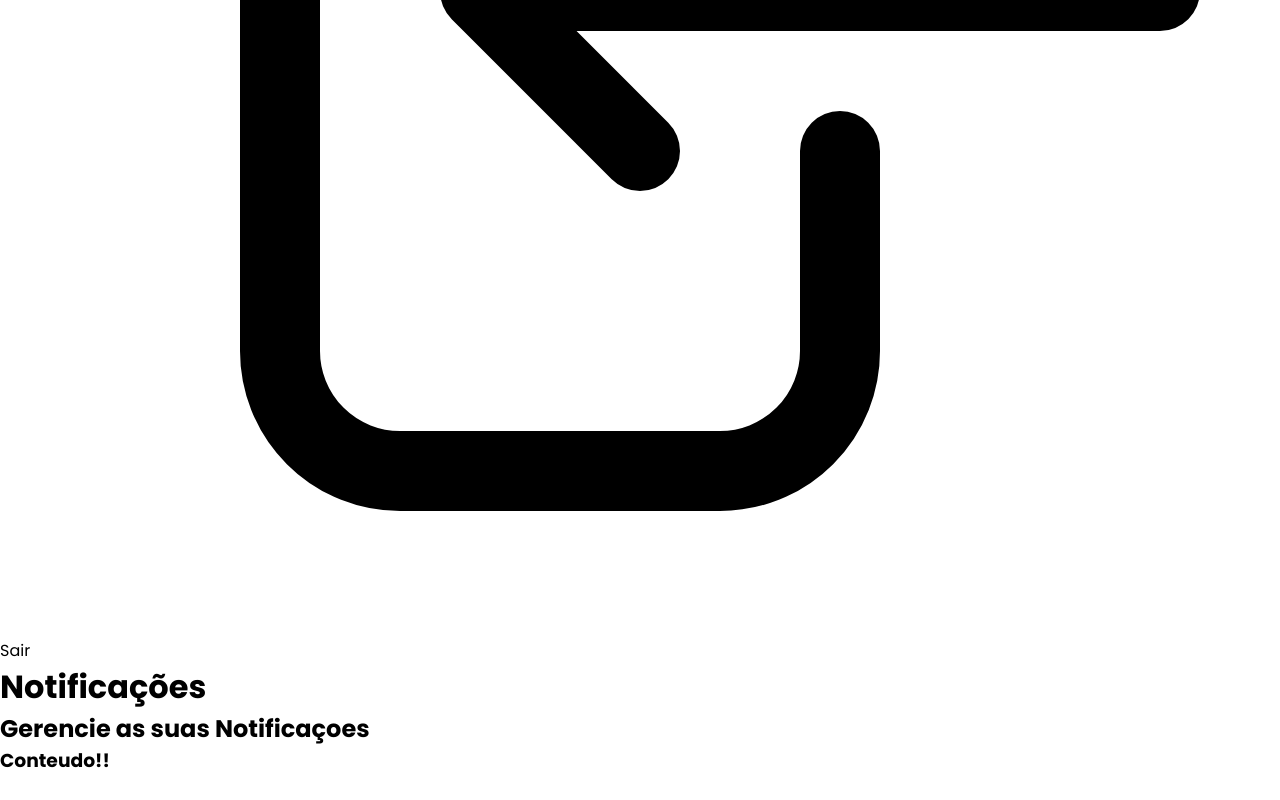
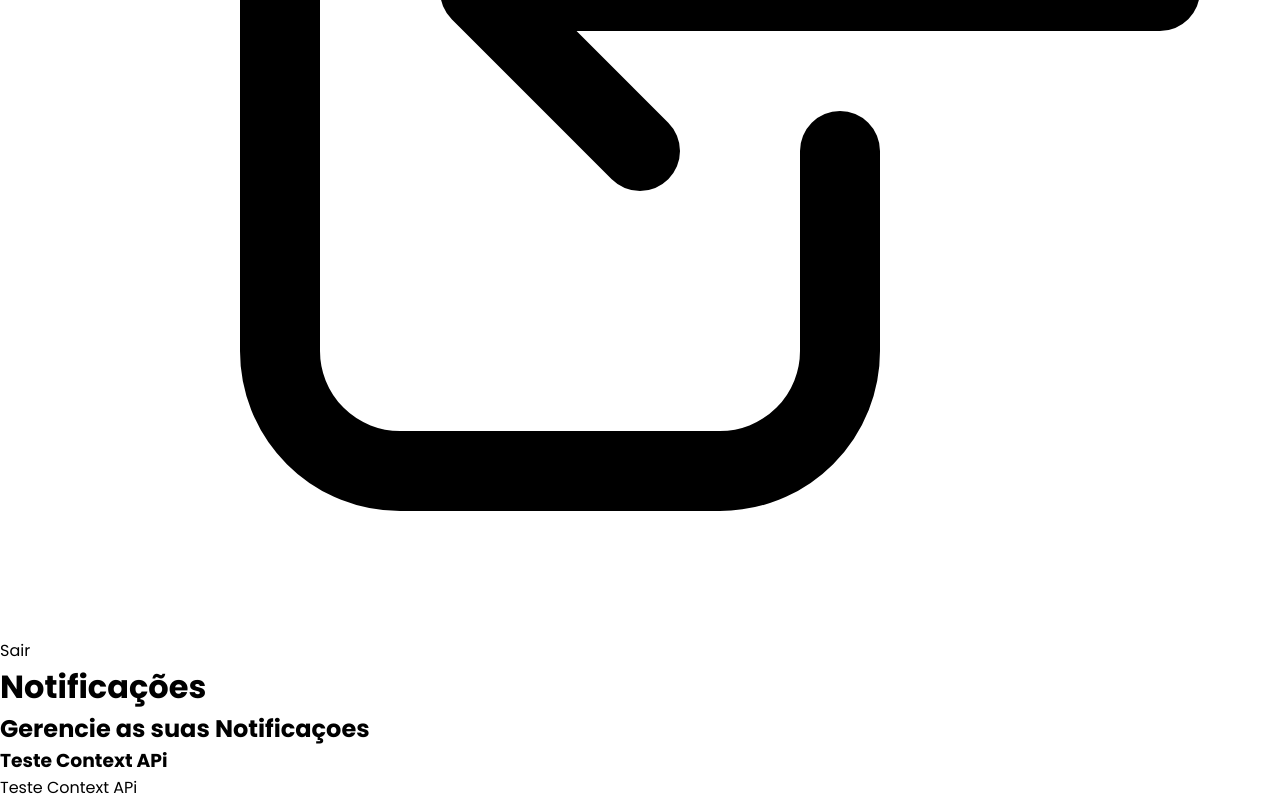
Before and after one commit to adventureandre/admin-template, a Next.js app: page /notificacoes in a window 1280 px wide. Shown: the part 4585-5385 px from the top of the page. Before the commit the page ends 5360 px from the top, so only its background shows below. Built offline with nearby package versions, Linux system fonts and the light colour scheme.

Commit message:
Criando AppContext.tsx criando um Hook

```diff
--- /dev/null
+++ b/src/data/context/AppContext.tsx
@@ -0,0 +1,17 @@
+import {createContext} from "react";
+
+const AppContext = createContext({
+    nome: null
+})
+
+export function AppProvider(props){
+    return(
+        <AppContext.Provider value={{
+            nome:"Teste Context APi"
+        }}>
+            {props.children}
+        </AppContext.Provider>
+    )
+}
+export default AppContext;
+export const AppConsumer = AppContext.Consumer
--- /dev/null
+++ b/src/data/hook/useAppData.ts
@@ -0,0 +1,6 @@
+import {useContext} from "react";
+import AppContext from "@/data/context/AppContext";
+
+const useAppData = () => useContext(AppContext)
+
+export default useAppData
--- a/src/pages/_app.tsx
+++ b/src/pages/_app.tsx
@@ -1,7 +1,13 @@
 import '@/styles/globals.css'
 import 'tailwindcss/tailwind.css'
 import type { AppProps } from 'next/app'
+import {AppProvider} from "@/data/context/AppContext";
 
 export default function App({ Component, pageProps }: AppProps) {
-  return <Component {...pageProps} />
+  return (
+      <AppProvider>
+        <Component {...pageProps} />
+      </AppProvider>
+
+  )
 }
--- a/src/pages/notificacoes.tsx
+++ b/src/pages/notificacoes.tsx
@@ -1,11 +1,17 @@
 import Layout from "@/components/template/Layout";
+import {AppConsumer} from "@/data/context/AppContext";
+import useAppData from "@/data/hook/useAppData";
 
 export default function Notificacoes() {
+   const dados = useAppData()
     return (
         <>
             <Layout titulo="Notificações"
                     subtitulo="Gerencie as suas Notificaçoes">
-                <h3>Conteudo!!</h3>
+                <AppConsumer>
+                    {dados => <h3>{dados.nome}</h3>}
+                </AppConsumer>
+                {dados.nome}
             </Layout>
         </>
     )
```
